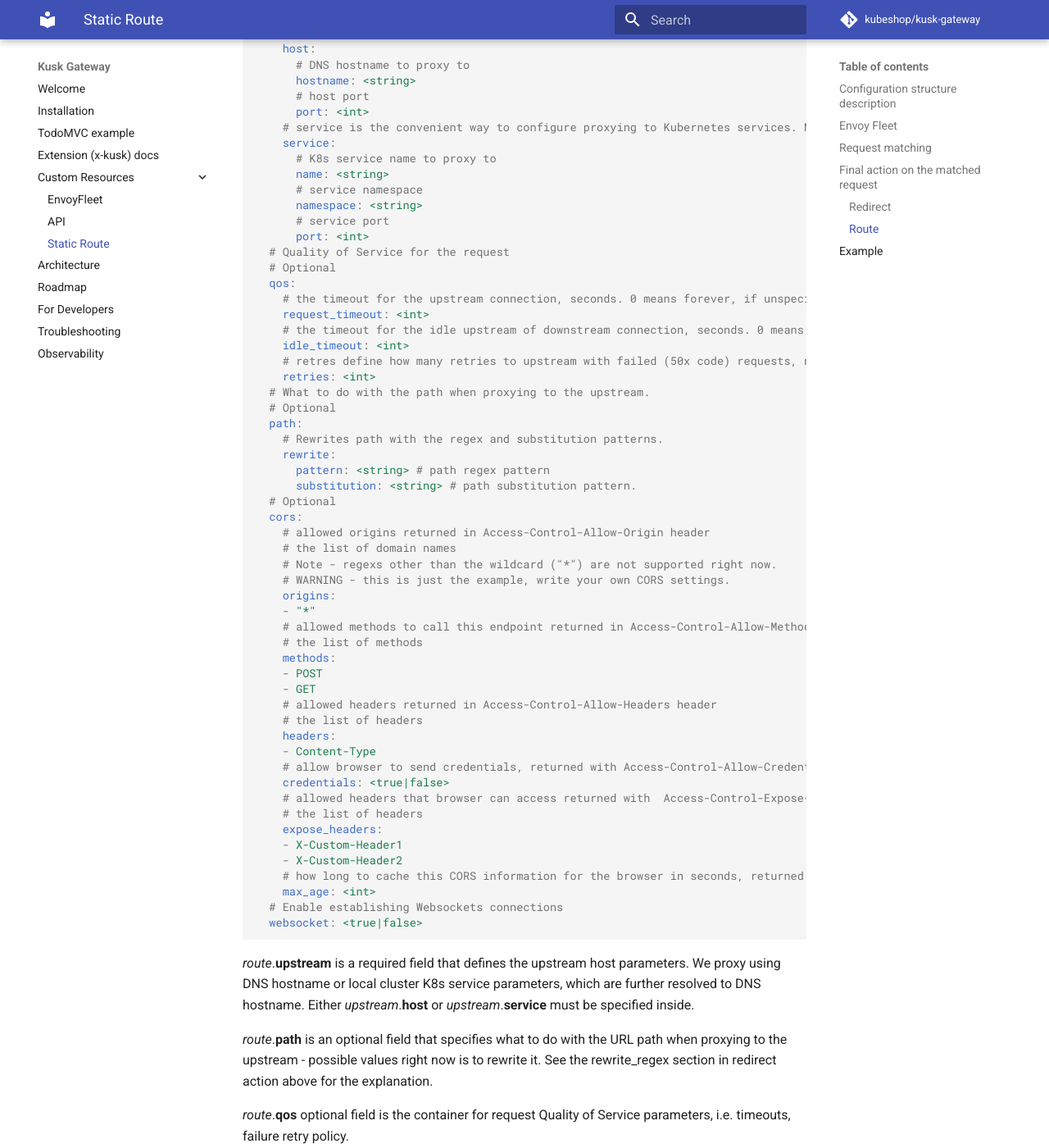
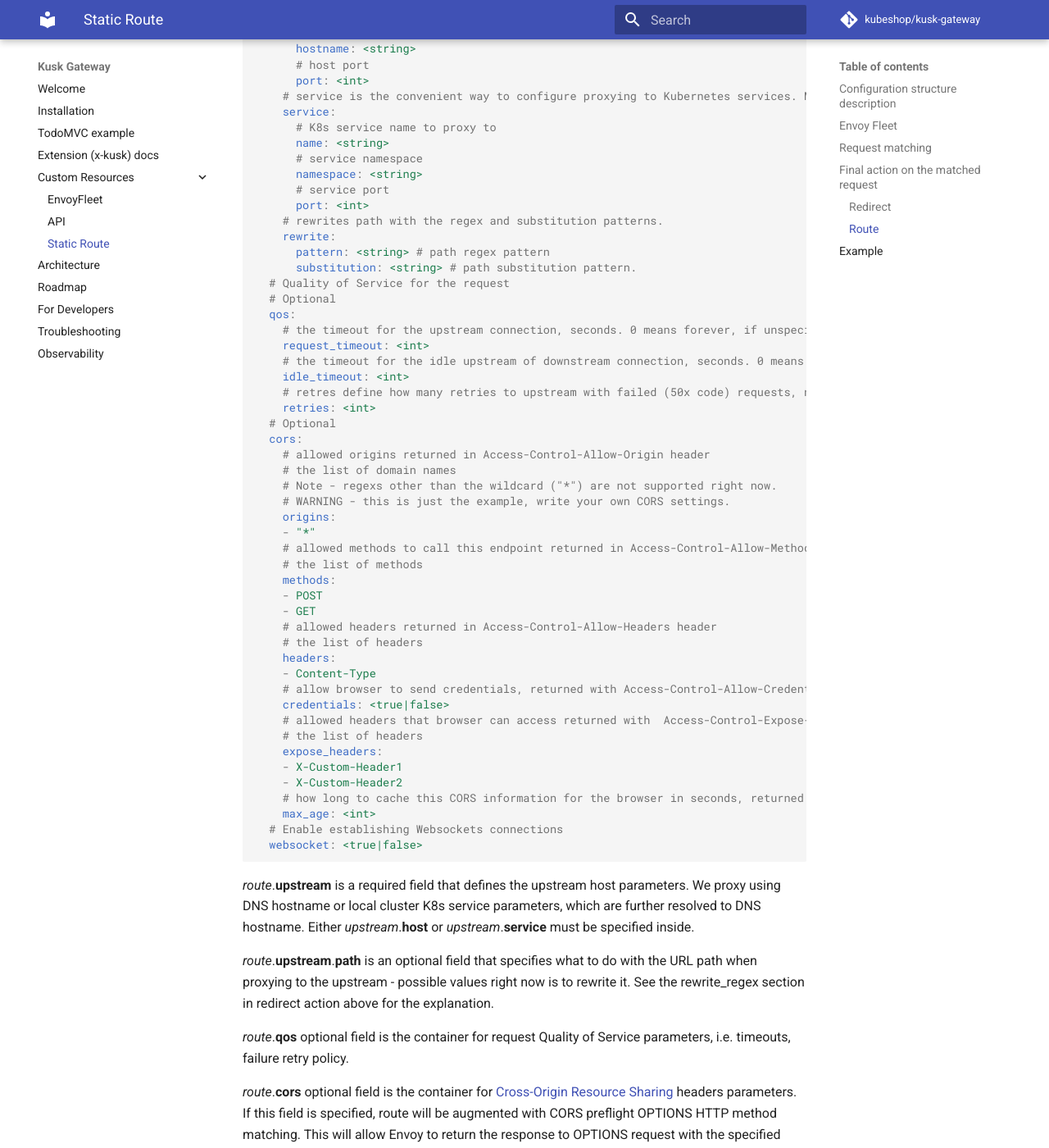
Before and after one commit to kubeshop/kusk-gateway, an MkDocs documentation site: the page built from docs/customresources/staticroute.md, in a window 1280 px wide and 1400 px high, scrolled down 4982 px. Shown: the whole window at 82% size. Built offline with MkDocs 1.6.1 and Material for MkDocs 9.7.7, drawn with Linux system fonts in a browser that asks for light colours; comment, search, counter and statistics services are not loaded; some of the changed text lies outside the part shown.

```diff
--- a/docs/customresources/staticroute.md
+++ b/docs/customresources/staticroute.md
@@ -65,12 +69,6 @@ spec:
             idle_timeout: <int>
             # retres define how many retries to upstream with failed (50x code) requests, number. Default 1.
             retries: <int>
-          # Optional
-          path:
-            # Rewrites path with the regex and substitution patterns.
-            rewrite:
-              pattern: <string> # path regex pattern
-              substitution: <string> # path substitution pattern.
           # Optional
           cors:
             # allowed origins returned in Access-Control-Allow-Origin header
@@ -223,13 +225,6 @@ route:
     idle_timeout: <int>
     # retres define how many retries to upstream with failed (50x code) requests, number. Default 1.
     retries: <int>
-  # What to do with the path when proxying to the upstream.
-  # Optional
-  path:
-    # Rewrites path with the regex and substitution patterns.
-    rewrite:
-      pattern: <string> # path regex pattern
-      substitution: <string> # path substitution pattern.
   # Optional
   cors:
     # allowed origins returned in Access-Control-Allow-Origin header
@@ -342,7 +337,6 @@ spec:
               name: api0
               namespace: legacy
               port: 80
-          path:
             # removes /api/v0 from the path when proxying to upstream
             rewrite:
               pattern: "^/api/v0"
```
Also changed, not shown: other parts of docs/customresources/staticroute.md (+9 -1 lines), docs/customresources/api.md (+2 -2 lines), docs/extension.md (+4 -4 lines), 5 other files.
